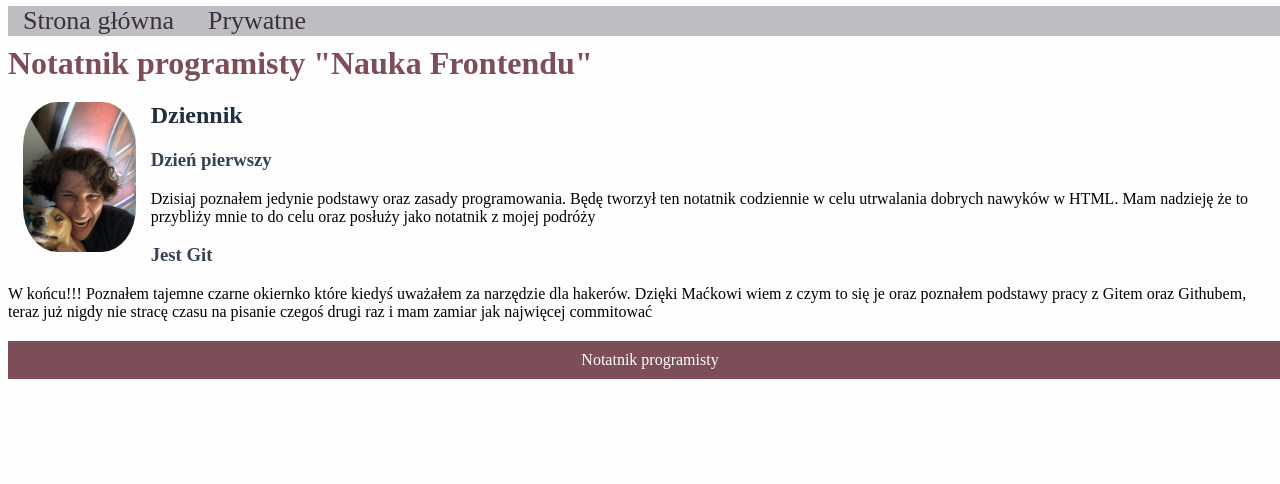
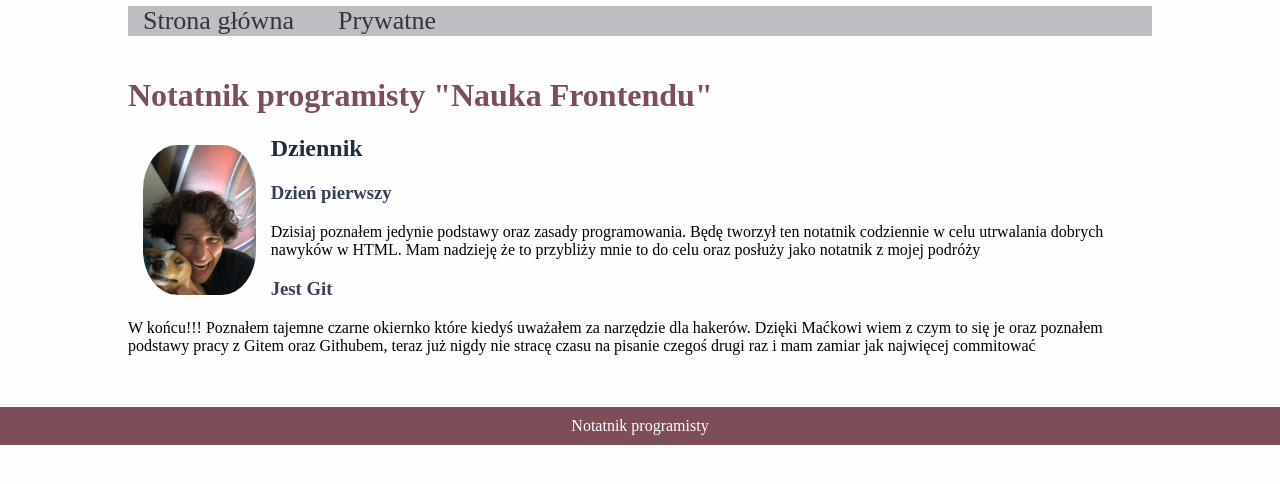
Before and after one commit to karolwasemann/homepage, a plain HTML site: page index.html in a window 1280 px wide. Drawn offline with Linux system fonts and the light colour scheme.

Commit message:
add BEM class & max-width main & navigation centered

```diff
--- a/index.html
+++ b/index.html
@@ -9,30 +9,36 @@
 
   <body>
     <header>
-      <nav class="nav">
-        <a class="header-nav" href="index.html">Strona główna</a>
-        <a class="header-nav" href="prywatne.html">Prywatne</a>
+      <nav class="navigation">
+        <a class="navigation__link" href="index.html">Strona główna</a>
+        <a class="navigation__link" href="prywatne.html">Prywatne</a>
       </nav>
     </header>
-    <main>
-      <header>
-        <h1 class="main-heading">Notatnik programisty "Nauka Frontendu"</h1>
-        <img class="img" src="zAlbim.jpeg" alt="Moje zdjęcie z psem" />
+    <main class="main">
+      <header class="main-header">
+        <h1 class="main-header__title">
+          Notatnik programisty "Nauka Frontendu"
+        </h1>
+        <img
+          class="main-header__image"
+          src="zAlbim.jpeg"
+          alt="Moje zdjęcie z psem"
+        />
       </header>
-      <section>
-        <h2 class="secondary-heading">Dziennik</h2>
-        <article>
-          <h3 class="articel-heading">Dzień pierwszy</h3>
-          <p>
+      <section class="articles">
+        <h2 class="articles__heading">Dziennik</h2>
+        <article class="article">
+          <h3 class="article__title">Dzień pierwszy</h3>
+          <p class="article__derscription">
             Dzisiaj poznałem jedynie podstawy oraz zasady programowania. Będę
             tworzył ten notatnik codziennie w celu utrwalania dobrych nawyków w
             HTML. Mam nadzieję że to przybliży mnie to do celu oraz posłuży jako
             notatnik z mojej podróży
           </p>
         </article>
-        <article>
-          <h3 class="articel-heading">Jest Git</h3>
-          <p>
+        <article class="article">
+          <h3 class="article__title">Jest Git</h3>
+          <p class="article__description">
             W końcu!!! Poznałem tajemne czarne okiernko które kiedyś uważałem za
             narzędzie dla hakerów. Dzięki Maćkowi wiem z czym to się je oraz
             poznałem podstawy pracy z Gitem oraz Githubem, teraz już nigdy nie
--- a/style.css
+++ b/style.css
@@ -1,43 +1,59 @@
 body {
   background-color: #fefefe;
   height: 150vh;
+  margin: 0;
+}
+.header {
+  background: #837d8a;
+}
+.navigation {
+  width: 80%;
+  top: 6px;
+  left: 10%;
+  right: 10%;
+  position: fixed;
+  background: #bfbdc1;
 }
 
-.img {
+.navigation__link {
+  color: #37323e;
+  font-size: 26px;
+  text-decoration: none;
+  padding: 10px 15px;
+  margin-right: 10px;
+}
+
+.main {
+  max-width: 1024px;
+  margin: 16px auto;
+  padding: 16px;
+}
+
+.main-header {
+  margin: 45px auto 10px;
+}
+
+.main-header__title {
+  color: #7d4e57;
+}
+
+.main-header__image {
   height: 150px;
   float: left;
   margin: 10px 15px;
   border-radius: 30%;
 }
 
-.nav {
-  width: 100%;
-  background: #bfbdc1;
-  position: fixed;
-  top: 6px;
-}
-
-.header-nav {
-  color: #37323e;
-  font-size: 26px;
-  text-decoration: none;
-  padding: 10px 15px;
-}
-
-.main-heading {
-  margin: 45px auto 10px;
-  color: #7d4e57;
-}
-
-.secondary-heading {
+.articles__heading {
   color: #212d40;
 }
 
-.articel-heading {
+.article__title {
   color: #364156;
 }
 
 .footer {
+  box-sizing: border-box;
   margin: 20px auto;
   width: 100%;
   padding: 10px;
```
Also changed, not shown: prywatne.html (+19 -15 lines).
